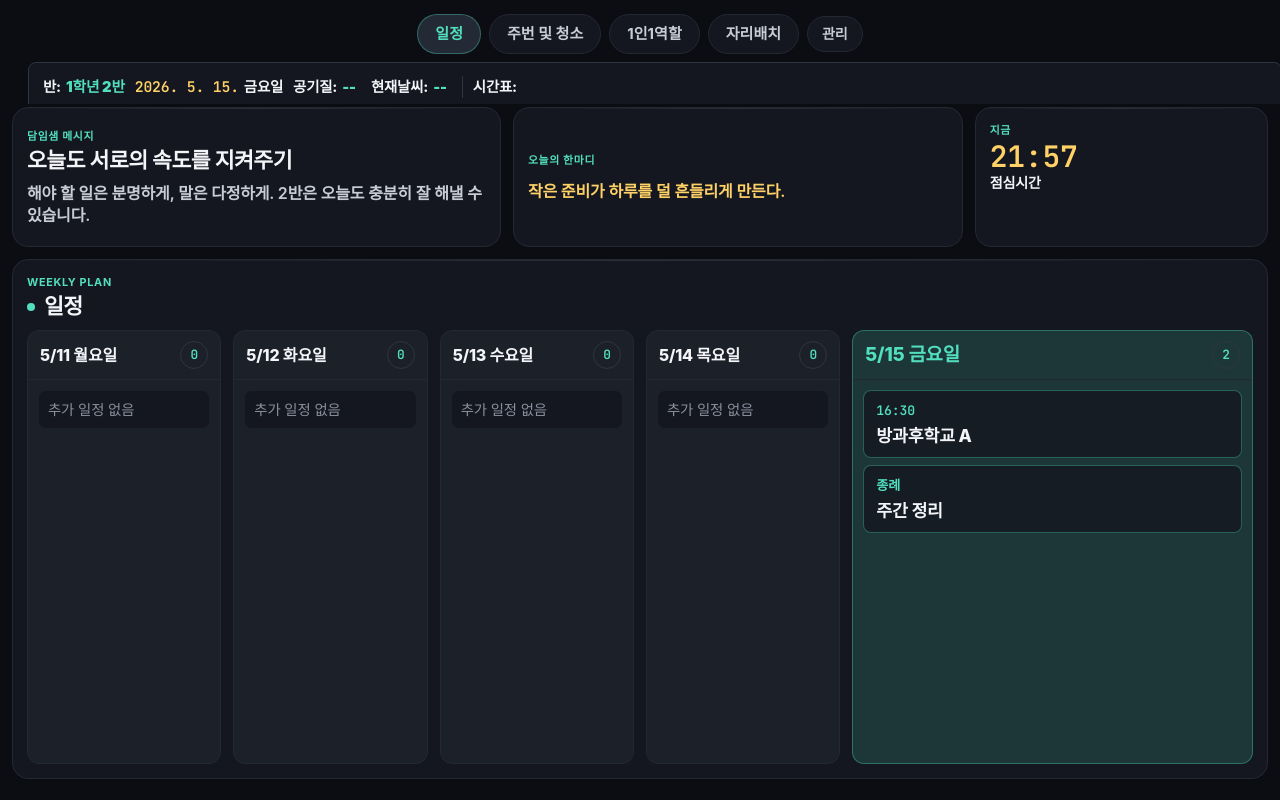
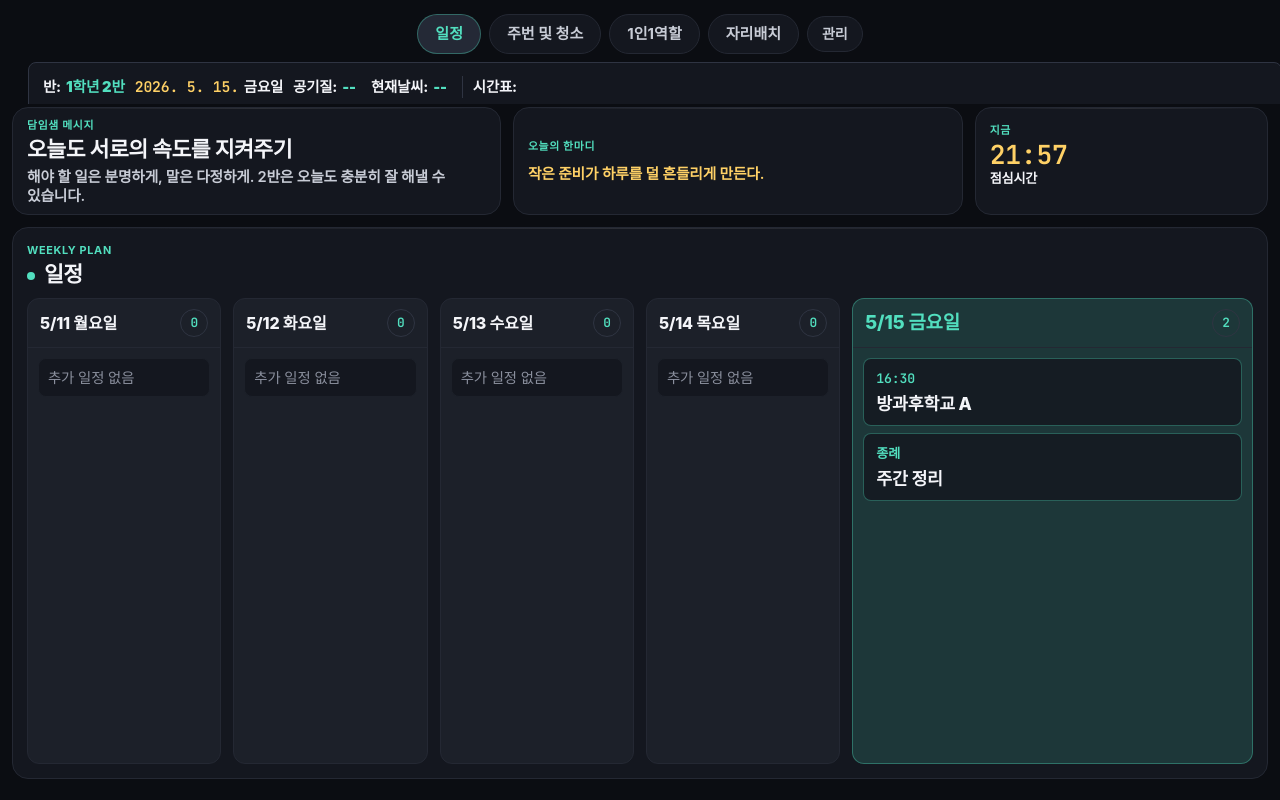
Before and after one commit to yojihun/class2-dashboard, a website: page index.html in a window 1280 px wide. Drawn offline with Linux system fonts and the light colour scheme; no server answers; a web font is replaced by a local one.

Commit message:
Tighten dashboard layout spacing

```diff
--- a/styles.css
+++ b/styles.css
@@ -1188,7 +1188,7 @@ body.management-screen main {
 
 .dashboard-stage {
   display: grid;
-  grid-template-rows: 0.72fr 2.68fr;
+  grid-template-rows: minmax(108px, 0.46fr) minmax(0, 3fr);
   gap: 12px;
   overflow: hidden;
   max-width: calc(100vw - 24px);
@@ -1212,16 +1212,17 @@ body.management-screen main {
 }
 
 .message-panel h2 {
-  font-size: 1.5rem;
+  font-size: 1.34rem;
+  line-height: 1.16;
 }
 
 .message-panel p:last-child,
 .quote-panel blockquote {
-  margin: 8px 0 0;
+  margin: 6px 0 0;
   color: var(--ink-muted);
-  font-size: 1rem;
+  font-size: 0.92rem;
   font-weight: 620;
-  line-height: 1.38;
+  line-height: 1.28;
 }
 
 .quote-panel blockquote {
@@ -1285,7 +1286,7 @@ body.management-screen main {
   min-width: 0;
   justify-content: center;
   align-items: flex-start;
-  gap: 4px;
+  gap: 3px;
   overflow: hidden;
 }
 
@@ -1297,14 +1298,14 @@ body.management-screen main {
 .now-clock {
   color: var(--amber);
   font-family: var(--font-mono);
-  font-size: 1.85rem;
+  font-size: 1.64rem;
   font-weight: 760;
   line-height: 1;
 }
 
 .now-class {
   color: var(--ink);
-  font-size: 0.88rem;
+  font-size: 0.82rem;
   font-weight: 700;
 }
 
@@ -1450,7 +1451,13 @@ body.management-screen main {
   flex: 1;
   display: grid;
   grid-template-columns: minmax(260px, 0.75fr) minmax(0, 2fr);
+  align-items: start;
   gap: 12px;
+}
+
+.duty-cleaning-layout .duty-card {
+  align-self: start;
+  height: fit-content;
 }
 
 .duty-label {
@@ -1691,7 +1698,7 @@ body.management-screen main {
 @media (min-width: 921px) {
   body.tv-screen .dashboard-stage {
     display: grid;
-    grid-template-rows: 0.72fr 2.68fr;
+    grid-template-rows: minmax(108px, 0.46fr) minmax(0, 3fr);
     gap: 12px;
   }
 
```
